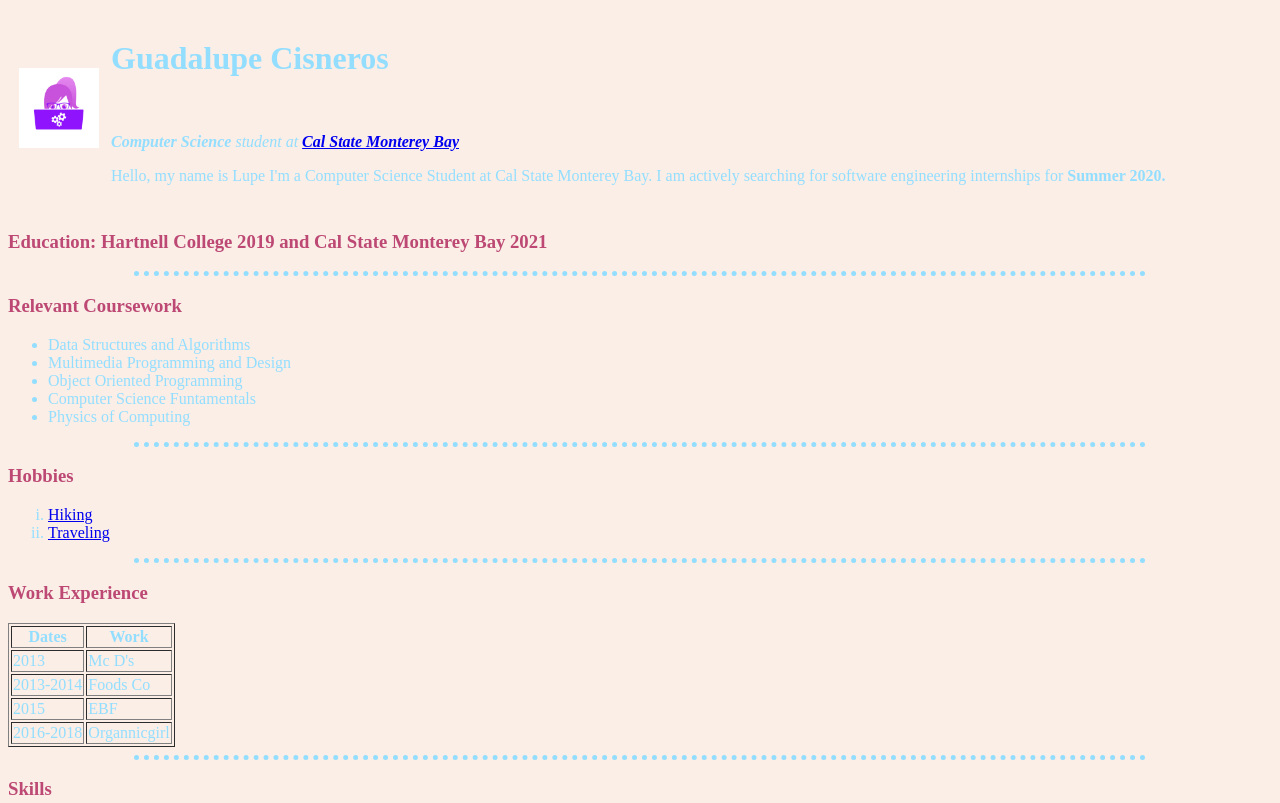
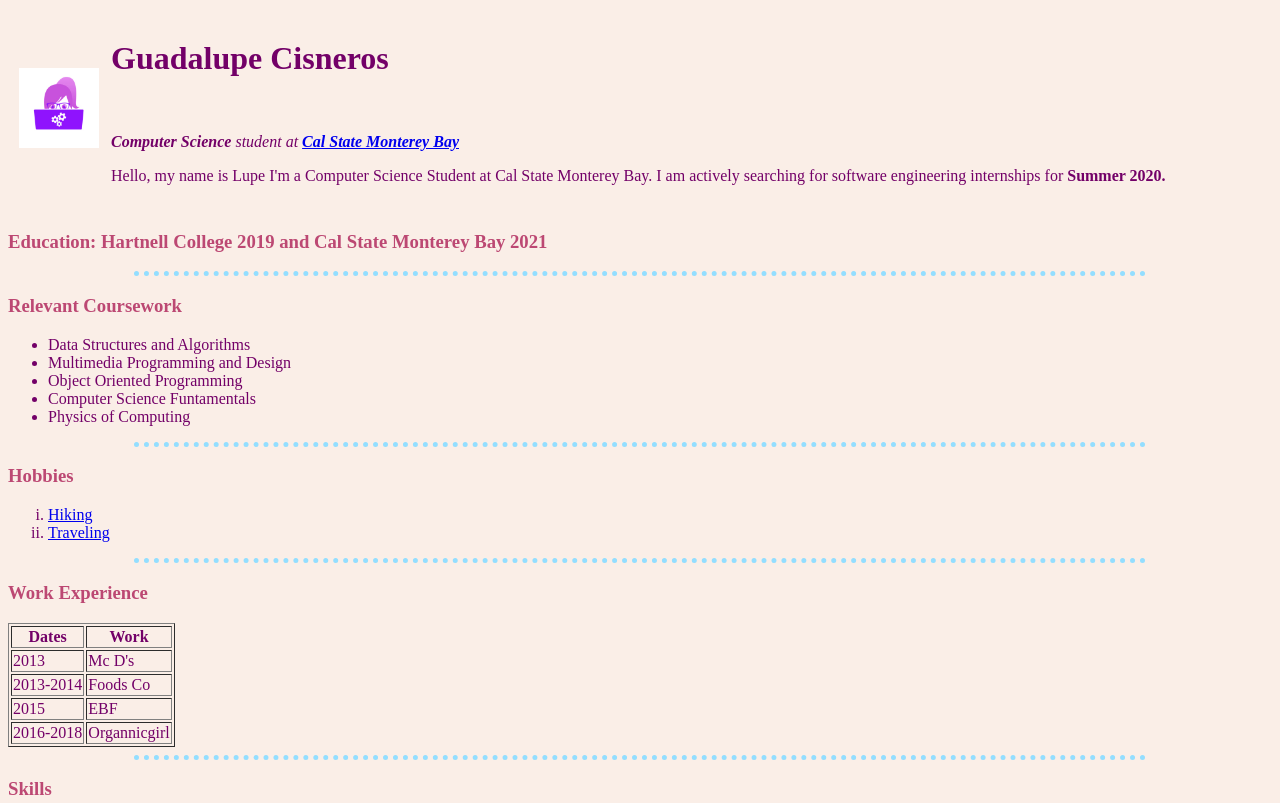
Before and after one commit to gcisneros820/personal_website_beginner, a plain HTML site: page index.html in a window 1280 px wide. Shown: the top 803 px of the page. Drawn offline with Linux system fonts and the light colour scheme.

Commit message:
changed font color

```diff
--- a/css/styles.css
+++ b/css/styles.css
@@ -11,11 +11,11 @@ img {
   height:80px;
 }
 h1{
-  color: #93deff;
+  color: #730068;
 }
 h3{
   color: #bc4873;
 }
 body{
-  color: #93deff;
+  color: #730068;
 }
```
